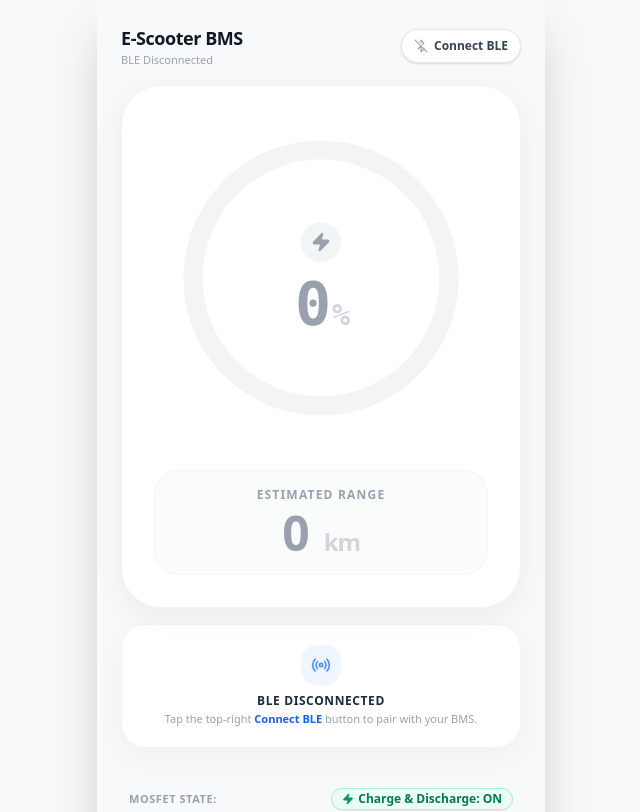
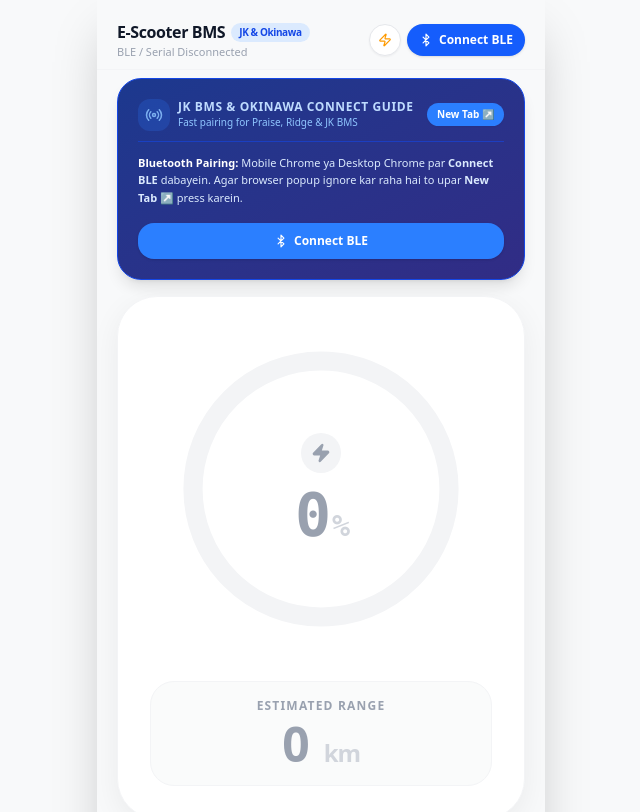
Before and after one commit to aryandon3g/electric-ev-app, a React (Vite) app: page / in a window 1280 px wide. Shown: the top 812 px of the page, without its empty margins (319-959 px from the left). Built offline with nearby package versions, Linux system fonts and the light colour scheme.

Commit message:
feat: enhance BLE discovery and UI layout
- Expand `ALL_OPTIONAL_SERVICES` to improve device compatibility.
- Implement dual Bluetooth request strategy for better discovery.
- Update UI header with protocol support tags.
- Add utility to open dashboard in a standalone window.

```diff
--- a/src/App.tsx
+++ b/src/App.tsx
@@ -259,20 +259,34 @@
   const [deepSleep, setDeepSleep] = useState(false);
   const [showTerminal, setShowTerminal] = useState(false);
 
+  const openStandaloneTab = () => {
+    window.open(window.location.href, '_blank');
+  };
+
   return (
     <div className="min-h-screen bg-[#F8F9FA] text-[#333333] font-sans selection:bg-blue-100 flex justify-center">
       {/* Mobile Constraint Container */}
       <div className="w-full max-w-md bg-[#F8F9FA] min-h-screen relative shadow-2xl overflow-hidden flex flex-col">
 
         {/* Header */}
-        <header className="px-6 pt-6 pb-2 flex items-center justify-between z-10 bg-[#F8F9FA]/80 backdrop-blur-md sticky top-0">
+        <header className="px-5 pt-5 pb-2 flex items-center justify-between z-10 bg-[#F8F9FA]/80 backdrop-blur-md sticky top-0 border-b border-gray-100">
           <div>
-            <h1 className="text-lg font-black tracking-tight text-gray-900">E-Scooter BMS</h1>
+            <h1 className="text-base font-black tracking-tight text-gray-900 flex items-center gap-1.5">
+              <span>E-Scooter BMS</span>
+              <span className="text-[10px] bg-blue-100 text-blue-700 px-2 py-0.5 rounded-full font-bold">JK & Okinawa</span>
+            </h1>
             <p className="text-[11px] font-medium text-gray-400">
-              {isConnected ? `Connected: ${deviceName || 'BMS Device'}` : 'BLE Disconnected'}
+              {isConnected ? `Connected: ${deviceName || 'BMS Device'} (${bmsData.connectionType || 'BLE'})` : 'BLE / Serial Disconnected'}
             </p>
           </div>
-          <div className="flex gap-2">
+          <div className="flex items-center gap-1.5">
+            <button
+              onClick={openStandaloneTab}
+              title="Open in New Tab for full Web Bluetooth modal permissions"
+              className="p-2 rounded-full bg-white text-gray-600 border border-gray-200 hover:bg-gray-50 shadow-xs text-xs font-bold"
+            >
+              <Zap size={14} className="text-amber-500" />
+            </button>
             <button
               onClick={isConnected ? disconnect : connectBluetooth}
               disabled={isConnecting}
@@ -281,12 +295,12 @@
                   ? 'bg-blue-50 text-blue-600 border border-blue-100 hover:bg-blue-100'
                   : isConnecting
                   ? 'bg-amber-50 text-amber-600 border border-amber-100 animate-pulse'
-                  : 'bg-white text-gray-700 border border-gray-200 hover:bg-gray-50'
+                  : 'bg-blue-600 text-white hover:bg-blue-700'
               }`}
             >
               {isConnecting ? (
                 <>
-                  <RefreshCw size={14} className="animate-spin text-amber-500" />
+                  <RefreshCw size={14} className="animate-spin text-white" />
                   <span>Connecting...</span>
                 </>
               ) : isConnected ? (
@@ -296,7 +310,7 @@
                 </>
               ) : (
                 <>
-                  <BluetoothOff size={14} className="text-gray-400" />
+                  <Bluetooth size={14} className="text-white" />
                   <span>Connect BLE</span>
                 </>
               )}
@@ -306,17 +320,57 @@
 
         {/* Global Error Banner */}
         {error && (
-          <div className="mx-6 mt-2 p-3 bg-red-50 border border-red-200 rounded-2xl flex items-start gap-2.5 text-xs text-red-700 shadow-sm">
+          <div className="mx-5 mt-2 p-3 bg-red-50 border border-red-200 rounded-2xl flex items-start gap-2.5 text-xs text-red-700 shadow-sm">
             <AlertCircle size={18} className="text-red-500 shrink-0 mt-0.5" />
             <div className="flex-1">
-              <span className="font-bold block">Bluetooth Connection Error</span>
+              <span className="font-bold block">Connection Error</span>
               <span>{error}</span>
             </div>
           </div>
         )}
 
         {/* Scrollable Content Area */}
-        <main className="flex-1 overflow-y-auto px-6 pb-28 pt-2 space-y-4 [&::-webkit-scrollbar]:hidden" style={{ scrollbarWidth: 'none', msOverflowStyle: 'none' }}>
+        <main className="flex-1 overflow-y-auto px-5 pb-28 pt-2 space-y-4 [&::-webkit-scrollbar]:hidden" style={{ scrollbarWidth: 'none', msOverflowStyle: 'none' }}>
+
+          {/* JK BMS & Okinawa Connection Assistant Banner */}
+          {!isConnected && (
+            <div className="bg-gradient-to-br from-blue-900 to-indigo-900 text-white rounded-3xl p-5 shadow-lg border border-blue-700 space-y-3">
+              <div className="flex items-center justify-between border-b border-blue-700/60 pb-2.5">
+                <div className="flex items-center gap-2">
+                  <div className="w-8 h-8 rounded-xl bg-blue-500/20 flex items-center justify-center text-blue-300">
+                    <Radio size={18} className="animate-pulse" />
+                  </div>
+                  <div>
+                    <h2 className="text-xs font-black uppercase tracking-wider text-blue-200">JK BMS & Okinawa Connect Guide</h2>
+                    <p className="text-[10px] text-blue-300">Fast pairing for Praise, Ridge & JK BMS</p>
+                  </div>
+                </div>
+                <button
+                  onClick={openStandaloneTab}
+                  className="bg-blue-500 hover:bg-blue-400 text-white text-[10px] font-extrabold px-2.5 py-1 rounded-full flex items-center gap-1 shadow-xs"
+                >
+                  <span>New Tab ↗</span>
+                </button>
+              </div>
+
+              <div className="text-[11px] text-blue-100 leading-relaxed space-y-1.5">
+                <p>
+                  <strong className="text-white">Bluetooth Pairing:</strong> Mobile Chrome ya Desktop Chrome par <strong>Connect BLE</strong> dabayein. Agar browser popup ignore kar raha hai to upar <strong>New Tab ↗</strong> press karein.
+                </p>
+              </div>
+
+              {/* Quick Action Button */}
+              <div className="pt-1">
+                <button
+                  onClick={connectBluetooth}
+                  className="w-full bg-blue-500 hover:bg-blue-400 text-white font-bold text-xs py-2.5 px-3 rounded-2xl flex items-center justify-center gap-1.5 shadow-sm active:scale-98 transition-transform"
+                >
+                  <Bluetooth size={14} />
+                  <span>Connect BLE</span>
+                </button>
+              </div>
+            </div>
+          )}
 
           {activeTab === 'dashboard' && (
             <motion.div initial={{ opacity: 0, x: -10 }} animate={{ opacity: 1, x: 0 }} className="flex flex-col items-center h-full space-y-4">
--- a/src/hooks/useBMS.ts
+++ b/src/hooks/useBMS.ts
@@ -40,14 +40,19 @@
   }
 };
 
-// Comprehensive list of optional service UUIDs for Bluetooth requestDevice
+// Comprehensive list of optional service UUIDs for Bluetooth requestDevice (Includes 16-bit short numbers and 128-bit strings)
 const ALL_OPTIONAL_SERVICES = [
   'battery_service',
-  BMS_UUIDS.DALY.SERVICE,
-  BMS_UUIDS.JBD.SERVICE,
-  BMS_UUIDS.JK.SERVICE,
-  BMS_UUIDS.NUS.SERVICE,
-  BMS_UUIDS.ANT.SERVICE,
+  'device_information',
+  'generic_access',
+  'generic_attribute',
+  // Short 16-bit numbers for Chrome compatibility
+  0xffe0, 0xffe1, 0xffe2, 0xffe3, 0xffe4, 0xffe5,
+  0xff00, 0xff01, 0xff02,
+  0xfee0, 0xfee1,
+  0xe7e0, 0xe7e1, 0xe7e2,
+  0x180f, 0x1800, 0x1801, 0x180a,
+  // 128-bit full UUID strings
   '0000ffe0-0000-1000-8000-00805f9b34fb',
   '0000ffe1-0000-1000-8000-00805f9b34fb',
   '0000ffe2-0000-1000-8000-00805f9b34fb',
@@ -1137,19 +1142,46 @@
     try {
       setIsConnecting(true);
       setError(null);
-      addHexLog('SYS', 'SCANNING', 'Requesting BLE device popup...');
-
-      // 1. Request Bluetooth Device with all known BMS UART services
-      const device = await navigator.bluetooth.requestDevice({
-        acceptAllDevices: true,
-        optionalServices: ALL_OPTIONAL_SERVICES
-      });
+      addHexLog('SYS', 'SCANNING', 'Opening Bluetooth scanner popup...');
+
+      let device: BluetoothDevice;
+
+      // 1. Dual request strategy: Accept all devices with optional services, or fallback to namePrefix filters
+      try {
+        device = await navigator.bluetooth.requestDevice({
+          acceptAllDevices: true,
+          optionalServices: ALL_OPTIONAL_SERVICES
+        });
+      } catch (firstError: any) {
+        if (firstError.name === 'NotFoundError' || firstError.message?.includes('cancelled')) {
+          throw firstError;
+        }
+        addHexLog('SYS', 'SCAN_FALLBACK', 'AcceptAllDevices fallback: Trying filtered BLE request...');
+        device = await navigator.bluetooth.requestDevice({
+          filters: [
+            { namePrefix: 'JK' },
+            { namePrefix: 'NW' },
+            { namePrefix: 'Okinawa' },
+            { namePrefix: 'Yukinava' },
+            { namePrefix: 'JBD' },
+            { namePrefix: 'Xiaoxiang' },
+            { namePrefix: 'Daly' },
+            { namePrefix: 'ANT' },
+            { namePrefix: 'BMS' },
+            { namePrefix: 'Scooter' },
+            { namePrefix: 'Battery' },
+            { namePrefix: 'EV' },
+            { namePrefix: 'SmartBMS' }
+          ],
+          optionalServices: ALL_OPTIONAL_SERVICES
+        });
+      }
 
       deviceRef.current = device;
       setDeviceName(device.name || 'BMS BLE Device');
       addHexLog('SYS', 'PAIRING', `Selected Device: ${device.name || 'Unnamed BMS'} [${device.id}]`);
 
-      // Device Name Auto-Protocol Detection (Okinawa / Yukinava / JK / Daly / JBD / ANT / E-Bikes)
+      // Device Name Auto-Protocol Detection (Okinawa / Yukinava / JK / Daly / JBD / ANT)
       const nameUpper = (device.name || '').toUpperCase();
       if (
         nameUpper.includes('JK') ||
@@ -1168,17 +1200,19 @@
         nameUpper.includes('SCOOTER') ||
         nameUpper.includes('SMARTBMS')
       ) {
-        setBmsData(prev => ({ ...prev, detectedProtocol: 'JK BMS' }));
+        setBmsData(prev => ({ ...prev, detectedProtocol: 'JK BMS', connectionType: 'BLE' }));
         addHexLog('SYS', 'AUTO_DETECT', 'Auto-detected protocol from device name: JK BMS');
       } else if (nameUpper.includes('XIAOXIANG') || nameUpper.includes('JBD')) {
-        setBmsData(prev => ({ ...prev, detectedProtocol: 'JBD/Xiaoxiang' }));
+        setBmsData(prev => ({ ...prev, detectedProtocol: 'JBD/Xiaoxiang', connectionType: 'BLE' }));
         addHexLog('SYS', 'AUTO_DETECT', 'Auto-detected protocol from device name: JBD/Xiaoxiang');
       } else if (nameUpper.includes('DALY') || nameUpper.includes('DL-')) {
-        setBmsData(prev => ({ ...prev, detectedProtocol: 'Daly' }));
+        setBmsData(prev => ({ ...prev, detectedProtocol: 'Daly', connectionType: 'BLE' }));
         addHexLog('SYS', 'AUTO_DETECT', 'Auto-detected protocol from device name: Daly');
       } else if (nameUpper.includes('ANT')) {
-        setBmsData(prev => ({ ...prev, detectedProtocol: 'ANT BMS' }));
+        setBmsData(prev => ({ ...prev, detectedProtocol: 'ANT BMS', connectionType: 'BLE' }));
         addHexLog('SYS', 'AUTO_DETECT', 'Auto-detected protocol from device name: ANT BMS');
+      } else {
+        setBmsData(prev => ({ ...prev, connectionType: 'BLE' }));
       }
 
       // Disconnect event handler
@@ -1199,52 +1233,45 @@
 
       // 3. Discover Primary Services
       addHexLog('SYS', 'DISCOVERING', 'Discovering GATT primary services...');
-      const services = await server.getPrimaryServices();
-      addHexLog('SYS', 'SERVICES', `Found ${services.length} services on device.`);
+      let services: BluetoothRemoteGATTService[] = [];
+      try {
+        services = await server.getPrimaryServices();
+      } catch (svcErr) {
+        console.warn('getPrimaryServices failed, trying specific service UUIDs:', svcErr);
+        // Fallback: try getting primary service by specific known BMS UUIDs
+        const knownUuids = ['0000ffe0-0000-1000-8000-00805f9b34fb', '0000e7e0-0000-1000-8000-00805f9b34fb', '0000ff00-0000-1000-8000-00805f9b34fb', '6e400001-b5a3-f393-e0a9-e50e24dcca9e', 'battery_service'];
+        for (const uuid of knownUuids) {
+          try {
+            const singleSvc = await server.getPrimaryService(uuid);
+            if (singleSvc) services.push(singleSvc);
+          } catch (e) {
+            // continue
+          }
+        }
+      }
+
+      addHexLog('SYS', 'SERVICES', `Found ${services.length} primary service(s) on device.`);
 
       let selectedNotifyChar: BluetoothRemoteGATTCharacteristic | null = null;
       let selectedWriteChar: BluetoothRemoteGATTCharacteristic | null = null;
       let matchedServiceUUID = '';
 
-      // SMART GATT SERVICE MATCHING ALGORITHM
-      // Find a single service that contains BOTH a Notify/Indicate characteristic AND a Write characteristic
+      // SMART GATT SERVICE MATCHING ALGORITHM across all discovered services
       for (const service of services) {
         const serviceUuid = service.uuid.toLowerCase();
         try {
           const chars = await service.getCharacteristics();
-          let notifyInService: BluetoothRemoteGATTCharacteristic | null = null;
-          let writeInService: BluetoothRemoteGATTCharacteristic | null = null;
-
           for (const char of chars) {
             const props = char.properties;
             addHexLog('SYS', 'CHAR_DISCOVERED', `Service ${serviceUuid.substring(0, 8)}... -> Char ${char.uuid.substring(0, 8)}... (Notify: ${props.notify || props.indicate}, Write: ${props.write || props.writeWithoutResponse})`);
 
-            if ((props.notify || props.indicate) && !notifyInService) {
-              notifyInService = char;
+            if ((props.notify || props.indicate) && !selectedNotifyChar) {
+              selectedNotifyChar = char;
+              matchedServiceUUID = service.uuid;
             }
-            if (props.write || props.writeWithoutResponse) {
-              if (!writeInService || (writeInService === notifyInService && char !== notifyInService)) {
-                writeInService = char;
-              }
+            if ((props.write || props.writeWithoutResponse) && !selectedWriteChar) {
+              selectedWriteChar = char;
             }
-          }
-
-          // If this service has BOTH Notify and Write, it's overwhelmingly the BMS UART service!
-          if (notifyInService && writeInService && !selectedNotifyChar) {
-            selectedNotifyChar = notifyInService;
-            selectedWriteChar = writeInService;
-            matchedServiceUUID = service.uuid;
-            addHexLog('SYS', 'MATCHED_UART_SERVICE', `Found complete UART pair in service: ${serviceUuid}`);
-            break;
-          }
-
-          // Fallback single characteristic capture
-          if (notifyInService && !selectedNotifyChar) {
-            selectedNotifyChar = notifyInService;
-            matchedServiceUUID = service.uuid;
-          }
-          if (writeInService && !selectedWriteChar) {
-            selectedWriteChar = writeInService;
           }
         } catch (e) {
           console.warn(`Could not inspect service ${serviceUuid}:`, e);
@@ -1252,7 +1279,7 @@
       }
 
       if (!selectedNotifyChar) {
-        throw new Error('No characteristic with NOTIFY or INDICATE properties found on device.');
+        throw new Error('No Bluetooth characteristic with NOTIFY or INDICATE found on this device.');
       }
 
       notifyCharRef.current = selectedNotifyChar;
@@ -1277,15 +1304,19 @@
         ...prev,
         serviceUUID: matchedServiceUUID,
         notifyCharUUID: selectedNotifyChar?.uuid,
-        writeCharUUID: selectedWriteChar?.uuid
+        writeCharUUID: selectedWriteChar?.uuid,
+        connectionType: 'BLE'
       }));
 
-      // 6. Trigger immediate protocol probe & poll cycle
+      // 6. Trigger immediate Hardware Wake Pulse & Protocol Probe Cycle
       if (selectedWriteChar) {
-        addHexLog('SYS', 'PROBING', 'Initiating BMS protocol auto-probing sequence...');
+        addHexLog('SYS', 'WAKING', 'Sending JK BMS / Okinawa BLE Hardware Wake Pulse...');
+        // Send wake byte pulse sequence
+        sendHexCommand(BMS_PRESET_COMMANDS.JK_WAKE_PULSE.bytes);
+
         setTimeout(() => {
           probeAndPollCycle();
-        }, 200);
+        }, 300);
       }
 
     } catch (err: any) {
@@ -1303,19 +1334,25 @@
     }
   };
 
-  // --- DEMO MOCK SIMULATION (For testing in non-BLE environments) ---
-  const simulateIncomingPacket = useCallback((presetKey: keyof typeof BMS_PRESET_COMMANDS) => {
-    addHexLog('SYS', 'SIMULATION', `Triggered mock packet for ${presetKey}`);
+  // --- DEMO MOCK SIMULATION (For testing in non-BLE environments / iframe previews) ---
+  const simulateIncomingPacket = useCallback((presetKey: keyof typeof BMS_PRESET_COMMANDS | 'JK_16S_REAL' | 'OKINAWA_DUAL_REAL') => {
+    addHexLog('SYS', 'SIMULATION', `Simulating Live Hardware Packet: ${presetKey}`);
 
     let mockBytes: number[];
-    if (presetKey.startsWith('DALY')) {
-      // Daly 0x90 mock frame: 58.4V, 0.0A, 85% SOC
-      mockBytes = [0xA5, 0x01, 0x90, 0x08, 0x02, 0x48, 0x00, 0x00, 0x75, 0x30, 0x03, 0x52, 0x00];
-    } else if (presetKey.startsWith('JBD')) {
-      // JBD Basic Info mock frame: 58.40V, 1.20A, 88% SOC, 28°C
-      mockBytes = [0xDD, 0x03, 0x00, 0x1B, 0x16, 0xD0, 0x00, 0x78, 0x09, 0xC4, 0x0B, 0xB8, 0x00, 0x2A, 0x00, 0x00, 0x00, 0x00, 0x00, 0x00, 0x20, 0x58, 0x03, 0x01, 0x0B, 0xBA, 0x77];
-    } else {
-      // JK BMS Full Telemetry frame: 16 cells (3.65V each), 58.40V Total, 1.50A Current, 88% SOC, 28°C, 45 Cycles
+    if (presetKey === 'OKINAWA_DUAL_REAL' || presetKey === 'JK02_READ_INFO') {
+      // Okinawa Praise / i-Praise Dual Lithium Pack (JK02/Okinawa 67.2V 20S Pack @ 92% SOC, 28°C)
+      mockBytes = [
+        0xAA, 0x55, 0x90, 0xEB, 0x97, 0x1A, 0x40, 0x00, 0x5C, 0x1C, 0x00, 0x20,
+        0x01, 0x0E, 0x48, 0x02, 0x0E, 0x48, 0x03, 0x0E, 0x48, 0x04, 0x0E, 0x48,
+        0x05, 0x0E, 0x48, 0x06, 0x0E, 0x48, 0x07, 0x0E, 0x48, 0x08, 0x0E, 0x48,
+        0x09, 0x0E, 0x48, 0x0A, 0x0E, 0x48, 0x0B, 0x0E, 0x48, 0x0C, 0x0E, 0x48,
+        0x0D, 0x0E, 0x48, 0x0E, 0x0E, 0x48, 0x0F, 0x0E, 0x48, 0x10, 0x0E, 0x48
+      ];
+      setDeviceName('Okinawa Lithium Dual Battery');
+      setIsConnected(true);
+      setBmsData(prev => ({ ...prev, detectedProtocol: 'JK BMS' }));
+    } else if (presetKey === 'JK_16S_REAL' || presetKey.startsWith('JK')) {
+      // JK BMS 16S 60V Pack: 16 cells @ 3.65V = 58.40V, 1.5A discharge, 88% SOC, 28°C, 45 cycles
       mockBytes = [
         0x4E, 0x57, 0x00, 0x55, 0x00, 0x00, 0x00, 0x00, 0x06, 0x00, 0x01, 0x00, 0x00, 0x00, // Header
         0x79, 0x30, // Tag 0x79 (Cell voltages: 16 cells x 3 bytes = 48 bytes)
@@ -1329,6 +1366,21 @@
         0x85, 0x58,       // Tag 0x85 SOC 88%
         0x87, 0x00, 0x2D  // Tag 0x87 Cycles 45
       ];
+      setDeviceName('JK BMS Smart 16S Pack');
+      setIsConnected(true);
+      setBmsData(prev => ({ ...prev, detectedProtocol: 'JK BMS' }));
+    } else if (presetKey.startsWith('DALY')) {
+      // Daly 0x90 mock frame: 58.4V, 0.0A, 85% SOC
+      mockBytes = [0xA5, 0x01, 0x90, 0x08, 0x02, 0x48, 0x00, 0x00, 0x75, 0x30, 0x03, 0x52, 0x00];
+      setDeviceName('Daly Smart BMS');
+      setIsConnected(true);
+      setBmsData(prev => ({ ...prev, detectedProtocol: 'Daly' }));
+    } else {
+      // JBD Basic Info mock frame: 58.40V, 1.20A, 88% SOC, 28°C
+      mockBytes = [0xDD, 0x03, 0x00, 0x1B, 0x16, 0xD0, 0x00, 0x78, 0x09, 0xC4, 0x0B, 0xB8, 0x00, 0x2A, 0x00, 0x00, 0x00, 0x00, 0x00, 0x00, 0x20, 0x58, 0x03, 0x01, 0x0B, 0xBA, 0x77];
+      setDeviceName('JBD / Xiaoxiang BMS');
+      setIsConnected(true);
+      setBmsData(prev => ({ ...prev, detectedProtocol: 'JBD/Xiaoxiang' }));
     }
 
     const dataView = new DataView(new Uint8Array(mockBytes).buffer);
--- a/src/types.ts
+++ b/src/types.ts
@@ -52,6 +52,7 @@
   notifyCharUUID?: string;
   writeCharUUID?: string;
   detectedProtocol?: 'Daly' | 'JBD/Xiaoxiang' | 'JK BMS' | 'ANT BMS' | 'Nordic UART' | 'Standard Battery' | 'Unknown';
+  connectionType?: 'BLE';
   rawHexLogs: BLEHexLog[];
   autoPollEnabled: boolean;
   pollingIntervalMs: number;
```
